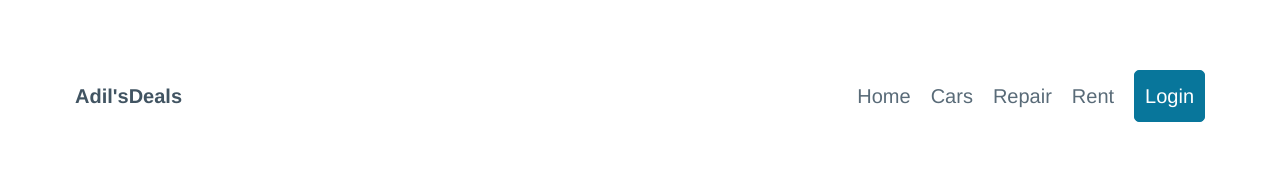
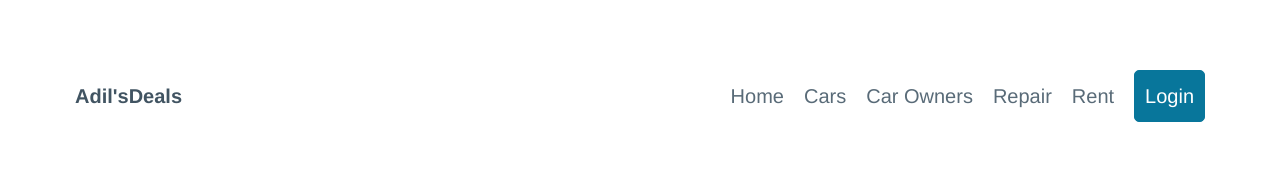
Before and after one commit to Stackeduary/Enterprise-System-Administration-2022, a Vue app in the folder frontend/: page /login in a window 1280 px wide. Shown: the top 181 px of the page. Built offline with nearby package versions, Linux system fonts and the light colour scheme; what vue-sweetalert2 would draw is missing.

Commit message:
car owner

```diff
--- a/frontend/src/components/Header.vue
+++ b/frontend/src/components/Header.vue
@@ -9,6 +9,9 @@
       </li>
       <li>
         <router-link to="/car/manage" class="secondary">Cars</router-link>
+      </li>
+      <li>
+        <router-link to="/carowners" class="secondary">Car Owners</router-link>
       </li>
       <li>
         <router-link to="/repairbays" class="secondary">Repair</router-link>
```
